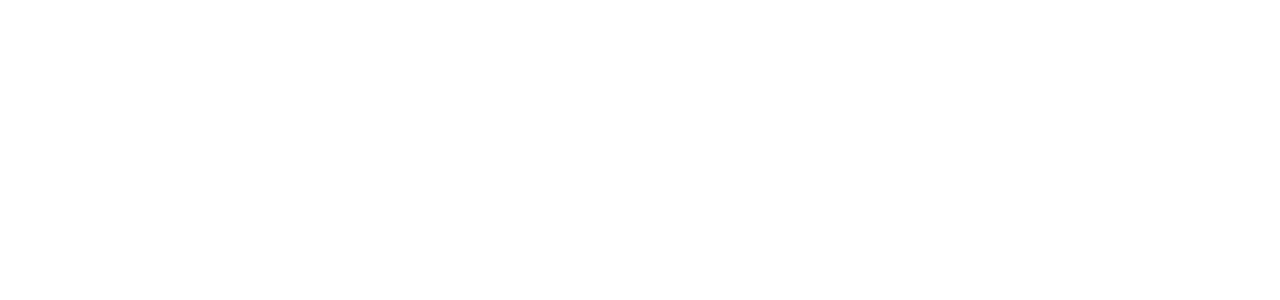
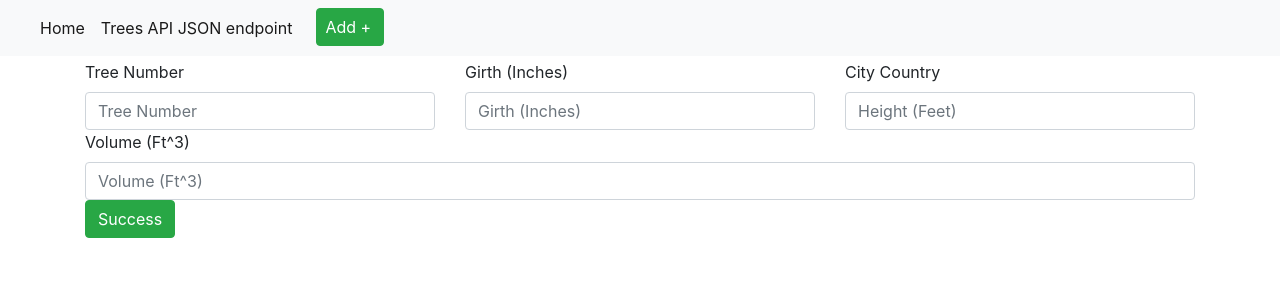
Before and after one commit to Andymanvitale/Docker_Flask_Part_4, a Flask app: page /trees/new in a window 1280 px wide. Before the commit the part shown is empty. Shown: the top 300 px of the page. Run offline with Flask 2, Linux system fonts and the light colour scheme; some libraries are stand-ins or nearby versions.

Commit message:
Task: Updated table

```diff
--- a/app/app.py
+++ b/app/app.py
@@ -28,7 +28,7 @@
 @app.route('/view/<int:tree_id>', methods=['GET'])
 def record_view(tree_id):
     cursor = mysql.get_db().cursor()
-    cursor.execute('SELECT * FROM treesData.trees WHERE id=%s', tree_id)
+    cursor.execute('SELECT * FROM treesData.trees WHERE id=%f', tree_id)
     result = cursor.fetchall()
     return render_template('view.html', title='View Form', trees=result[0])
 
@@ -36,7 +36,7 @@
 @app.route('/edit/<int:tree_id>', methods=['GET'])
 def form_edit_get(tree_id):
     cursor = mysql.get_db().cursor()
-    cursor.execute('SELECT * FROM treesData.trees WHERE id=%s', tree_id)
+    cursor.execute('SELECT * FROM treesData.trees WHERE treeNum=%f', tree_id)
     result = cursor.fetchall()
     return render_template('edit.html', title='Edit Form', trees=result[0])
 
@@ -44,11 +44,10 @@
 @app.route('/edit/<int:tree_id>', methods=['POST'])
 def form_update_post(tree_id):
     cursor = mysql.get_db().cursor()
-    inputData = (request.form.get('fldName'), request.form.get('fldLat'), request.form.get('fldLong'),
-                 request.form.get('fldCountry'), request.form.get('fldAbbreviation'),
-                 request.form.get('fldCapitalStatus'), request.form.get('fldPopulation'), tree_id)
-    sql_update_query = """UPDATE trees t SET t.treeNum = %s, t.Girth_in = %s, t.Height_ft = %s, t.Volume_ft_3 =
-    %s WHERE t.treeNum = %s """
+    inputData = (request.form.get('treeNum'), request.form.get('Girth_in'), request.form.get('Height_ft'),
+                 request.form.get('Volume_ft_3'), tree_id)
+    sql_update_query = """UPDATE treesData.trees t SET t.treeNum = %s, t.Girth = %f, t.height = %f, t.volume =
+    %f WHERE t.treeNum = %f """
     cursor.execute(sql_update_query, inputData)
     mysql.get_db().commit()
     return redirect("/", code=302)
@@ -62,9 +61,9 @@
 @app.route('/trees/new', methods=['POST'])
 def form_insert_post():
     cursor = mysql.get_db().cursor()
-    inputData = (request.form.get('Tree Number'), request.form.get('Girth (in)'), request.form.get('Height (ft)'),
-                 request.form.get('Volume (Cubic Feet)'))
-    sql_insert_query = """INSERT INTO trees (treeNum,Girth_in,Height_ft,Volume_ft_3,) VALUES (%s,%s,%s,%s)"""
+    inputData = (request.form.get('treeNum'), request.form.get('Girth_in'), request.form.get('Height_ft'),
+                 request.form.get('Volume_ft_3'))
+    sql_insert_query = """INSERT INTO trees (treeNum,girth,height,volume) VALUES (%f,%f,%f,%f)"""
     cursor.execute(sql_insert_query, inputData)
     mysql.get_db().commit()
     return redirect("/", code=302)
@@ -73,7 +72,7 @@
 @app.route('/delete/<int:tree_id>', methods=['POST'])
 def form_delete_post(tree_id):
     cursor = mysql.get_db().cursor()
-    sql_delete_query = """DELETE FROM trees WHERE id = %s """
+    sql_delete_query = """DELETE FROM trees WHERE id = %f """
     cursor.execute(sql_delete_query, tree_id)
     mysql.get_db().commit()
     return redirect("/", code=302)
@@ -92,9 +91,9 @@
 @app.route('/api/v1/trees/<int:tree_id>', methods=['GET'])
 def api_retrieve(tree_id) -> str:
     cursor = mysql.get_db().cursor()
-    cursor.execute('SELECT * FROM trees WHERE id=%s', tree_id)
+    cursor.execute('SELECT * FROM trees WHERE treeNum=%f', tree_id)
     result = cursor.fetchall()
-    json_result = json.dumps(result);
+    json_result = json.dumps(result)
     resp = Response(json_result, status=200, mimetype='application/json')
     return resp
 
--- a/app/templates/index.html
+++ b/app/templates/index.html
@@ -13,9 +13,9 @@
     {% for tree in trees %}
     <tr>
         <td><a href="view/{{tree.id}}">{{ tree.treeNum }}</a></td>
-        <td>{{ tree.Girth_in }}</td>
-        <td>{{ tree.Height_ft }}</td>
-        <td>{{ tree.Volume_ft_3 }}</td>
+        <td>{{ tree.girth }}</td>
+        <td>{{ tree.height }}</td>
+        <td>{{ tree.volume }}</td>
     </tr>
     {% endfor %}
     </tbody>
--- a/app/templates/new.html
+++ b/app/templates/new.html
@@ -0,0 +1,30 @@
+{% extends "layout.html" %}
+{% block content %}
+<form action="/trees/new" method="POST">
+    <div class="row">
+        <div class="col">
+            <label for="treeNum">Tree Number</label>
+            <input id="treeNum" type="text" class="form-control" placeholder="Tree Number" name="treeNum">
+        </div>
+        <div class="col">
+            <label for="girth">Girth (Inches)</label>
+            <input id="girth" type="text" class="form-control" placeholder="Girth (Inches)"
+                   name="girth">
+        </div>
+        <div class="col">
+            <label for="height">City Country</label>
+            <input id="height" type="text" class="form-control" placeholder="Height (Feet)" name="height">
+        </div>
+    </div>
+
+    <div class="row">
+        <div class="col">
+            <label for="Volume_ft_3">Volume (Ft^3)</label>
+            <input id="Volume_ft_3" type="text" class="form-control" placeholder="Volume (Ft^3)" name="Volume_ft_3">
+        </div>
+    </div>
+    <button type="submit" class="btn btn-success">Success</button>
+
+</form>
+
+{% endblock %}
--- a/db/init.sql
+++ b/db/init.sql
@@ -2,10 +2,12 @@
 use treesData;
 
 CREATE TABLE IF NOT EXISTS trees (
+    `id` int AUTO_INCREMENT,
     `treeNum` INT,
     `girth` NUMERIC(3, 1),
     `height` INT,
-    `volume` NUMERIC(3, 1)
+    `volume` NUMERIC(3, 1),
+    PRIMARY KEY (`id`)
 );
 INSERT INTO trees (`treeNum`, `girth`, `height`, `volume`) VALUES
     ( 1,   8.3,     70,   10.3),
```
Also changed, not shown: app/templates/edit.html (+29 -0 lines).
